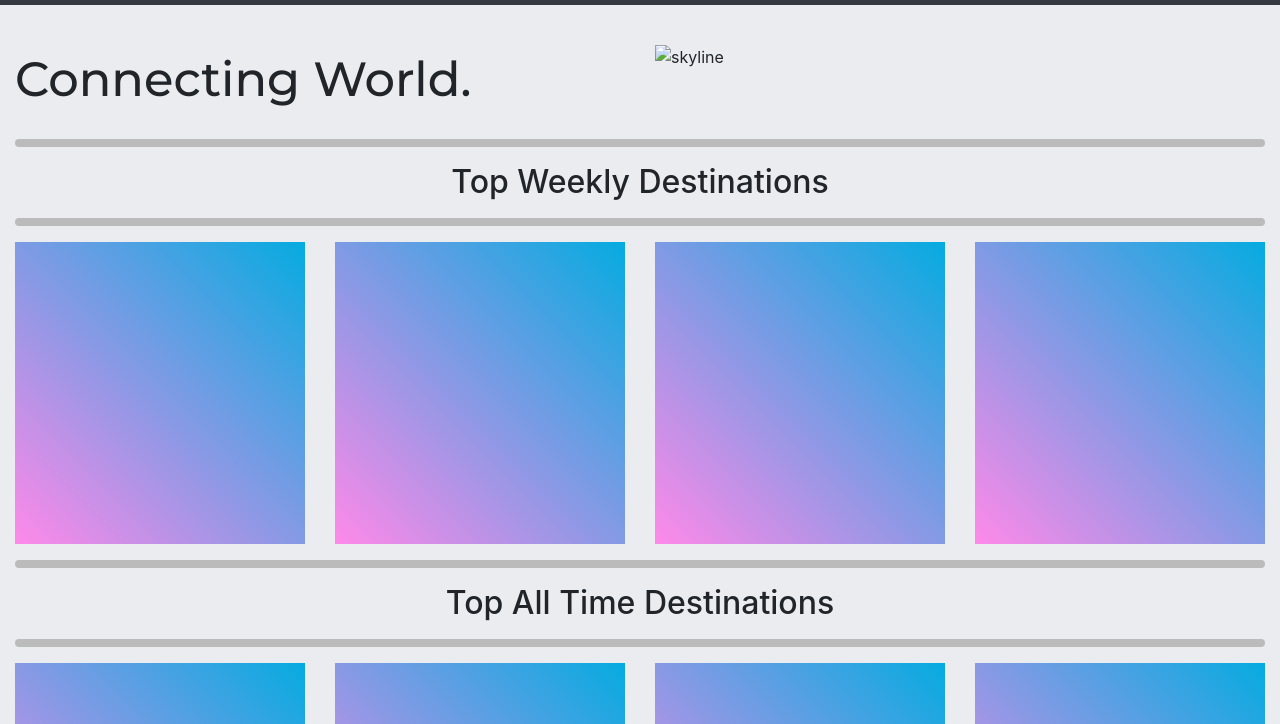
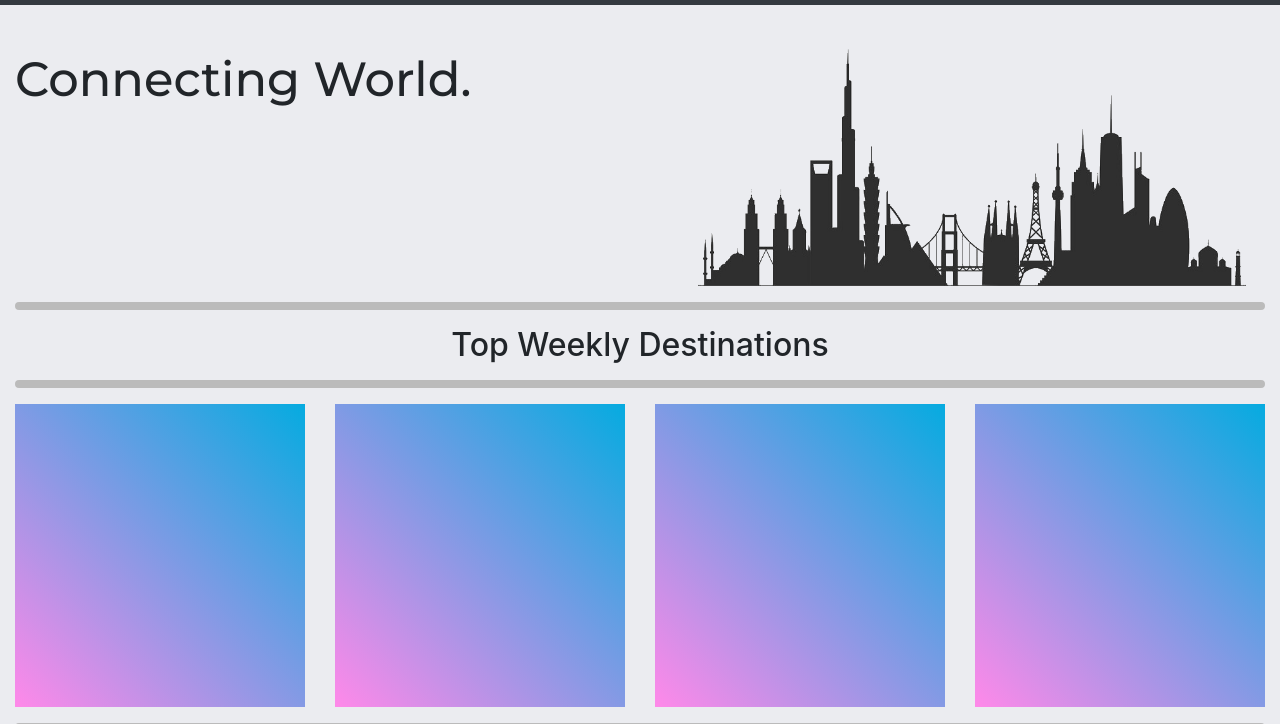
Before and after one commit to Abdullah-z/Air, a plain HTML site: page index.html in a window 1280 px wide. Shown: the part 51-775 px from the top of the page. Drawn offline with nearby package versions, Linux system fonts and the light colour scheme; files whose address does not match are found by name.

Commit message:
Update index.html

```diff
--- a/index.html
+++ b/index.html
@@ -55,7 +55,7 @@
           <h1 class="fh">Connecting World.</h1>
         </div>
         <div class="col-lg-6 col-md-12 col-sm-12">
-          <img src="images/sky.png" alt="skyline" height="100%" width="100%">
+          <img src="sky.png" alt="skyline" height="100%" width="100%">
         </div>
         <!-- <button type="button">Download</button>
       <button type="button">Download</button> -->
```
